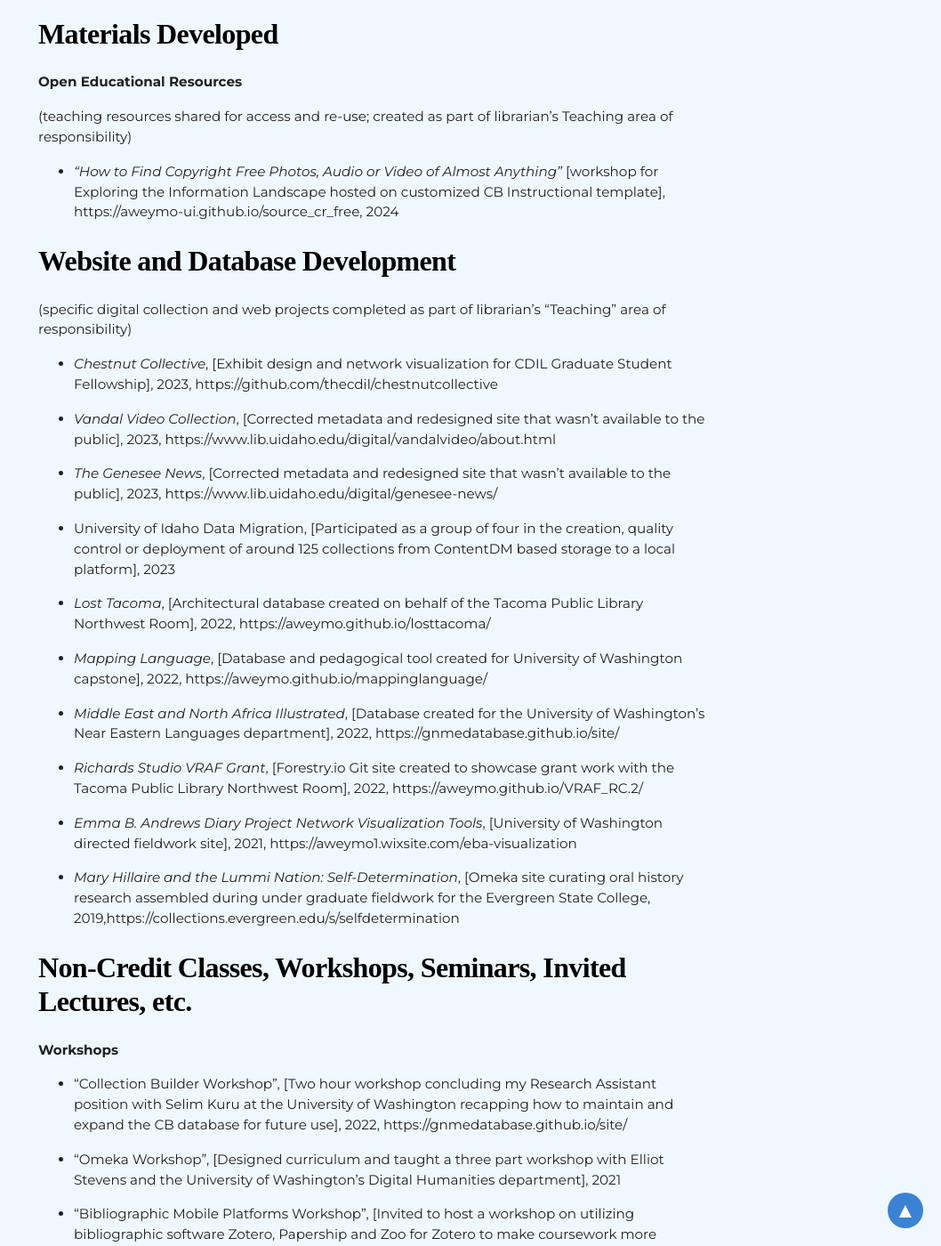
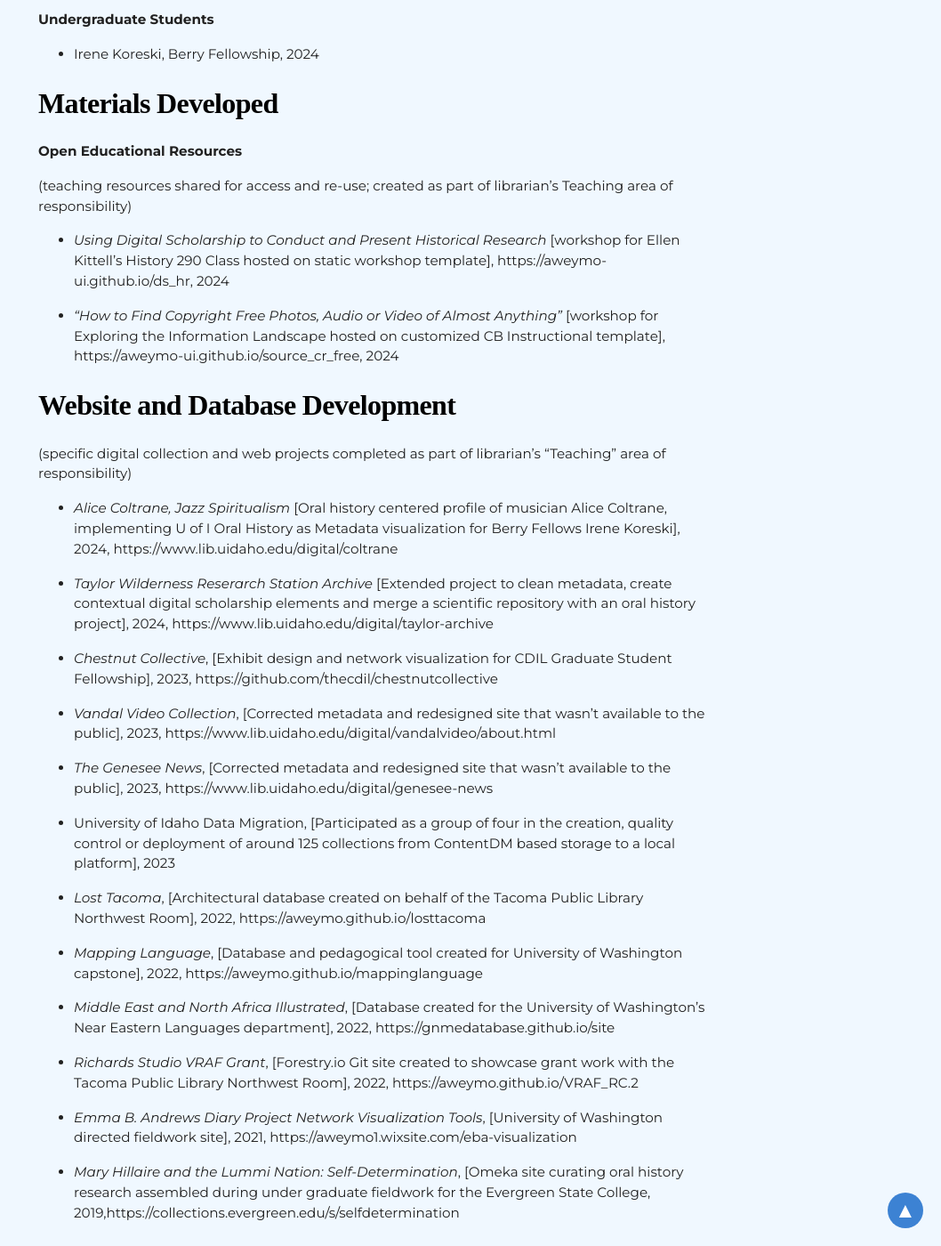
Before and after one commit to aweymo/base, a Jekyll site: the page built from cv.md, in a window 1280 px wide and 1400 px high, scrolled down 1278 px. Shown: the whole window at 89% size, without its empty margins (222-1280 px from the left). Built offline with Jekyll 4.4.1, drawn with Linux system fonts in a browser that asks for light colours; nearby versions of some CDN libraries; some web fonts are replaced; some of the changed text lies outside the part shown.

Commit message:
CV Update

```diff
--- a/cv.md
+++ b/cv.md
@@ -52,11 +52,17 @@ Digital Scholarship, Web Development, Digital Preservation, Web Archiving, Exhib
 - Nick Koenig, CDIL
 Graduate Student Fellowship, 2023
 
+**Undergraduate Students**
+
+- Irene Koreski, Berry Fellowship, 2024
+
 ## Materials Developed
 
 **Open Educational Resources**
 
 (teaching resources shared for access and re-use; created as part of librarian’s Teaching area of responsibility)
+
+- <i>Using Digital Scholarship to Conduct and Present Historical Research</i> [workshop for Ellen Kittell’s History 290 Class hosted on static workshop template], https://aweymo-ui.github.io/ds_hr, 2024
 
 - <i>"How to Find Copyright Free Photos, Audio or Video of Almost Anything" </i>[workshop for Exploring the Information
 Landscape hosted on customized CB Instructional template], https://aweymo-ui.github.io/source_cr_free, 2024
@@ -65,6 +71,10 @@ Landscape hosted on customized CB Instructional template], https://aweymo-ui.git
 ## Website and Database Development
 (specific digital collection and web projects completed as part of librarian’s “Teaching” area of responsibility)
 
+- <i>Alice Coltrane, Jazz Spiritualism</i> [Oral history centered profile of musician Alice Coltrane, implementing U of I Oral History as Metadata visualization for Berry Fellows Irene Koreski], 2024, https://www.lib.uidaho.edu/digital/coltrane
+
+- <i>Taylor Wilderness Reserarch Station Archive</i> [Extended project to clean metadata, create contextual digital scholarship elements and merge a scientific repository with an oral history project], 2024, https://www.lib.uidaho.edu/digital/taylor-archive
+
 - <i>Chestnut Collective</i>, [Exhibit design and network visualization for CDIL Graduate Student Fellowship], 2023,
 https://github.com/thecdil/chestnutcollective
 
@@ -72,22 +82,21 @@ https://github.com/thecdil/chestnutcollective
 https://www.lib.uidaho.edu/digital/vandalvideo/about.html
 
 - <i>The Genesee News</i>, [Corrected metadata and redesigned site that wasn’t available to the public], 2023,
-https://www.lib.uidaho.edu/digital/genesee-news/
+https://www.lib.uidaho.edu/digital/genesee-news
 
-- University of Idaho Data Migration, [Participated as a group of four in the creation, quality control or deployment of
-around 125 collections from ContentDM based storage to a local platform], 2023
+- University of Idaho Data Migration, [Participated as a group of four in the creation, quality control or deployment of around 125 collections from ContentDM based storage to a local platform], 2023
 
 - <i>Lost Tacoma</i>, [Architectural database created on behalf of the Tacoma Public Library Northwest Room], 2022,
-https://aweymo.github.io/losttacoma/
+https://aweymo.github.io/losttacoma
 
 - <i>Mapping Language</i>, [Database and pedagogical tool created for University of Washington capstone], 2022,
-https://aweymo.github.io/mappinglanguage/
+https://aweymo.github.io/mappinglanguage
 
 - <i>Middle East and North Africa Illustrated</i>, [Database created for the University of Washington’s Near Eastern
-Languages department], 2022, https://gnmedatabase.github.io/site/
+Languages department], 2022, https://gnmedatabase.github.io/site
 
 - <i>Richards Studio VRAF Grant</i>, [Forestry.io Git site created to showcase grant work with the Tacoma Public Library
-Northwest Room], 2022, https://aweymo.github.io/VRAF_RC.2/
+Northwest Room], 2022, https://aweymo.github.io/VRAF_RC.2
 
 - <i>Emma B. Andrews Diary Project Network Visualization Tools</i>, [University of Washington directed fieldwork site],
 2021, https://aweymo1.wixsite.com/eba-visualization
@@ -99,11 +108,18 @@ during under graduate fieldwork for the Evergreen State College, 2019,https://co
 
 **Workshops**
 
+- “Humanizing Nature Research History with Static Web Technology”, [Presentation for UCLA Library’s Captivity: Assembling Nature’s Histories detailing my experience creating interpretive materials for the Taylor Wilderness Research Station digital collection], 2024, https://aweymo-ui.github.io/humanizing
+
+- “Collaborating with Community Archives to Increase Access to Collections”, [Created for the 2024 Northwest Archivist conference, this presentation details my experience collaborating with the Filipino American National Historical Society to create an article on the Alaskero migratory laborers, and explores being mindful of bias when
+engaging with community heritage spaces that don’t look or function like institutional archives], 2024, https://aweymo-ui.github.io/community
+
+- “The Tideflats: Distance and Environmental Psychology”, [Presentation for the Society of Architectural Historians 2024 conference on the history of land use in the industrial Tacoma, Washington Tideflats, exploring themes of urban development and environmental psychology], 2024,
+https://aweymo-ui.github.io/tideflats
+
 - “Collection Builder Workshop”, [Two hour workshop concluding my Research Assistant position with Selim Kuru at the University of
-Washington recapping how to maintain and expand the CB database for future use], 2022, https://gnmedatabase.github.io/site/
+Washington recapping how to maintain and expand the CB database for future use], 2022, https://gnmedatabase.github.io/site
 
-- “Omeka Workshop”, [Designed curriculum and taught a three part workshop with Elliot Stevens and the University
-of Washington’s Digital Humanities department], 2021
+- “Omeka Workshop”, [Designed curriculum and taught a three part workshop with Elliot Stevens and the University of Washington’s Digital Humanities department], 2021
 
 - “Bibliographic Mobile Platforms
 Workshop”, [Invited to host a workshop on utilizing bibliographic software Zotero, Papership and Zoo for Zotero to make coursework more accessible for adult learners], 2019
@@ -204,6 +220,8 @@ of-the-washington-state-fair
 
 **Scholarship**
 
+- Proposal Development Academy, [10 part U of I course], Spring 2024
+
 - “The Impact of Crowd-sourced Transcriptions from the Library of Congress”, DLF Conference, 2023
 
 - “Balancing Curation and Copyright”, DLF Conference, 2023
```
Also changed, not shown: other parts of cv.md (+0 -2 lines).
